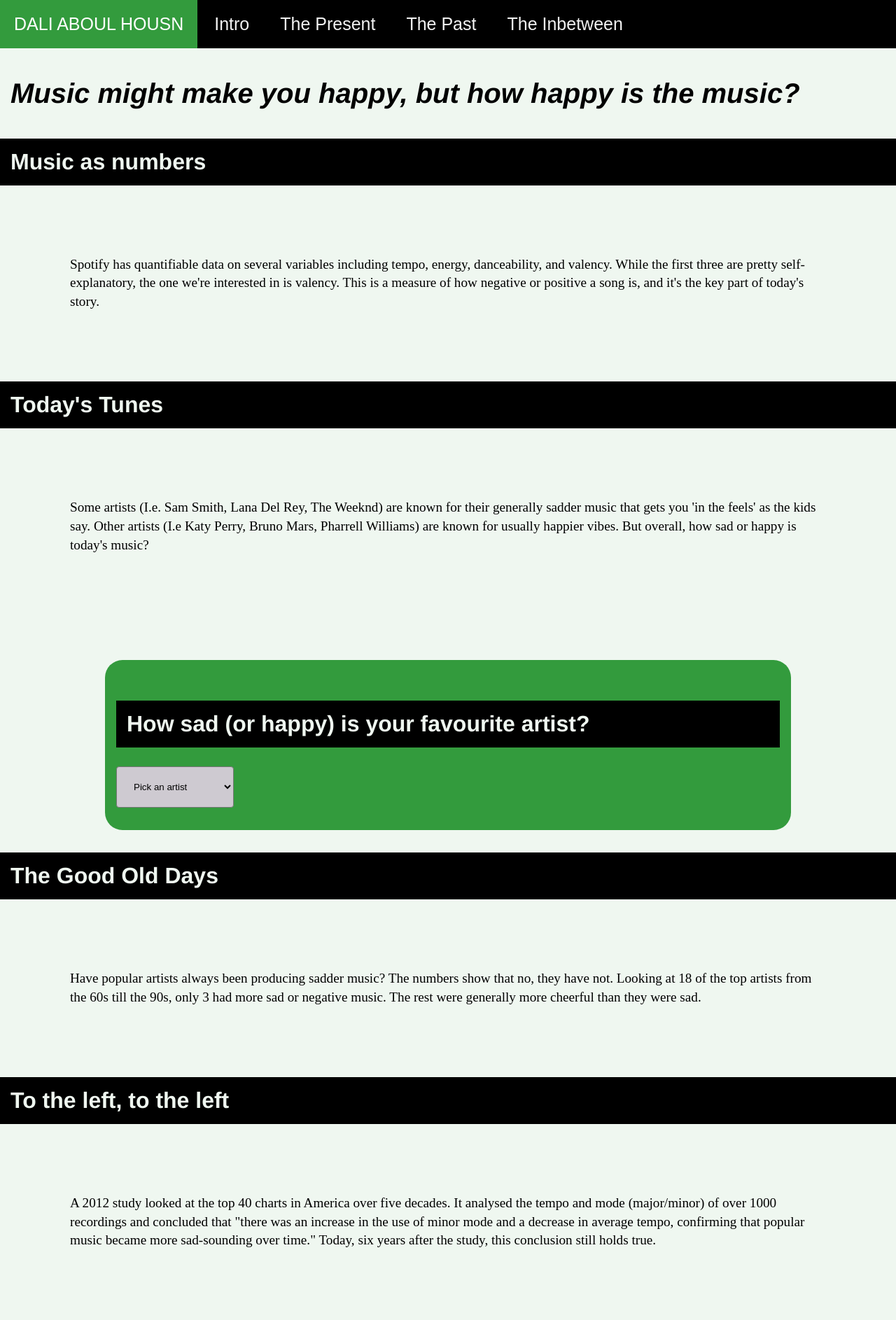
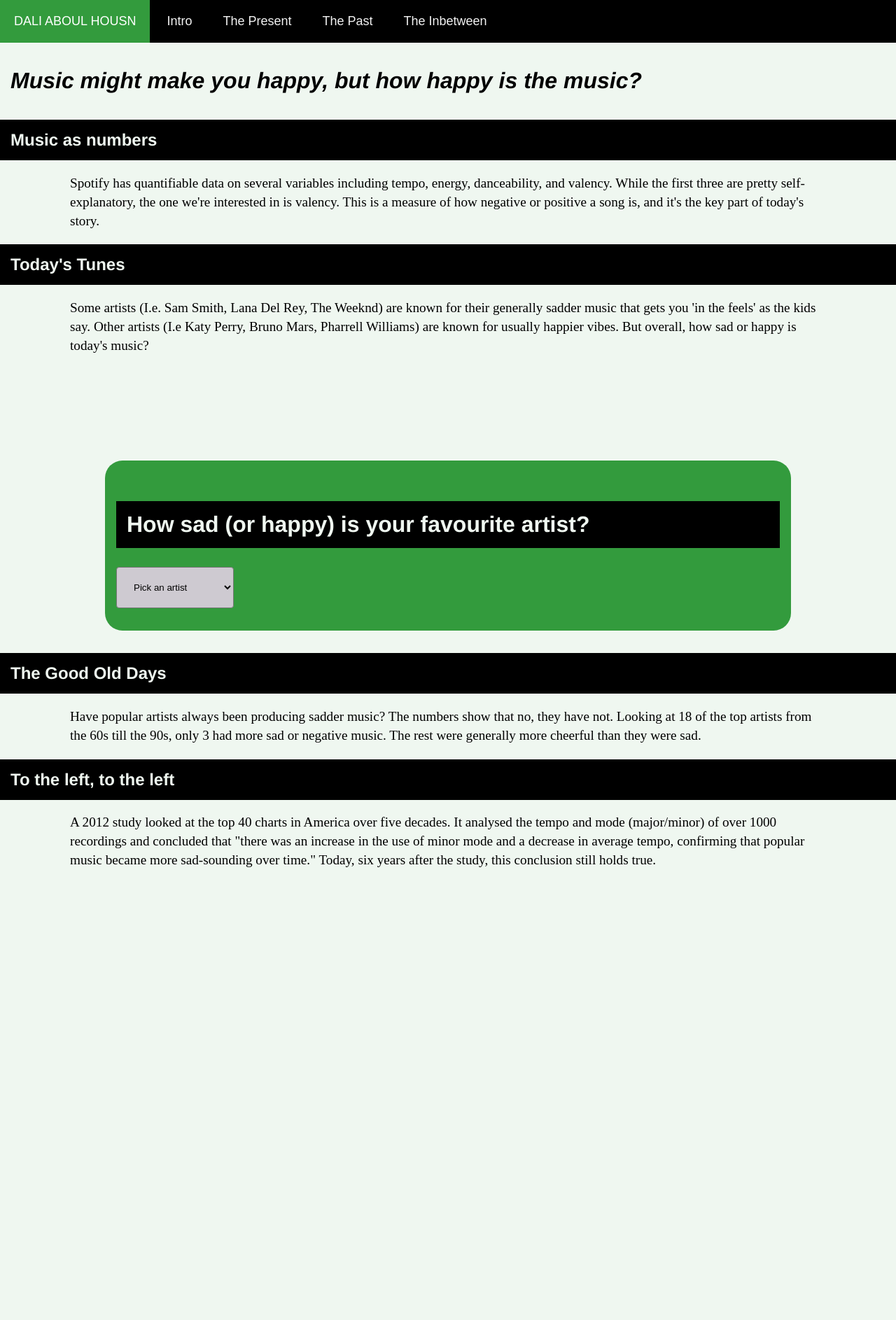
Before and after one commit to ah-dali/ah-dali.github.io, a Jekyll site: the page built from index.html, in a window 1280 px wide. Shown: the whole page at 70% size. Built offline with Jekyll 4.4.1, drawn with Linux system fonts in a browser that asks for light colours; after the commit the page ends 1262 px from its top, so only the background shows below that.

Commit message:
Update main.css

```diff
--- a/css/main.css
+++ b/css/main.css
@@ -18,7 +18,7 @@ body {
   text-align: right;
   text-decoration: none;
   font-family:'Arial';
-  font-size: 25px;
+  font-size: 18px;
 }
 
 .topnav a:hover {
@@ -33,7 +33,7 @@ body {
 }
 
 h1 {
-    font-size: 2.5em;
+    font-size: 2.0em;
     font-family:'Helvetica';
     color: black;
     padding: 15px;
@@ -42,7 +42,7 @@ h1 {
 }
 
 h2 {
-    font-size: 2em;
+    font-size: 1.5em;
     font-family: 'Helvetica';
     color: #eff7f0;
     background-color: black;
@@ -51,7 +51,8 @@ h2 {
 }
 
 p {
-    margin: 100px;
+    margin-left: 100px;
+    margin-right: 100px;
     font-size: 1.2em;
     line-height: 1.4em;
     color: black;
```
